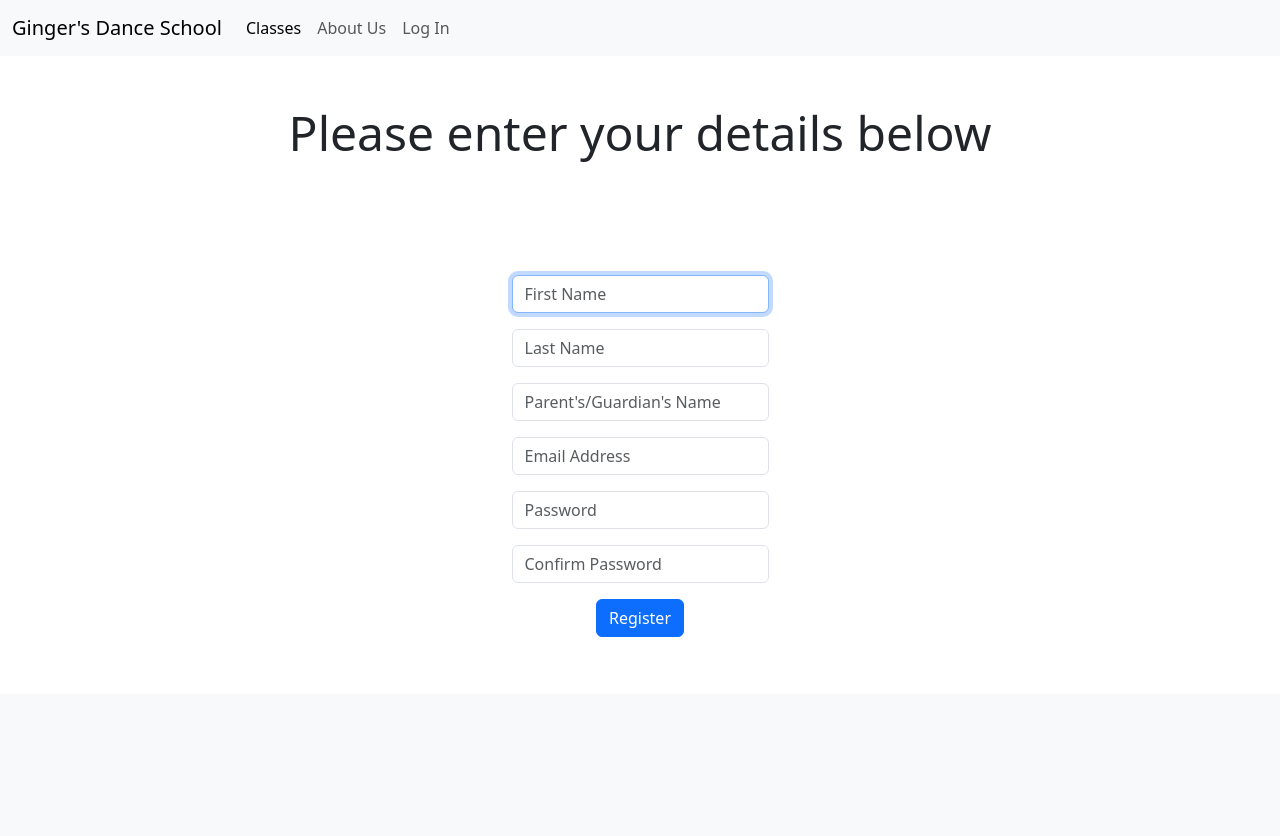
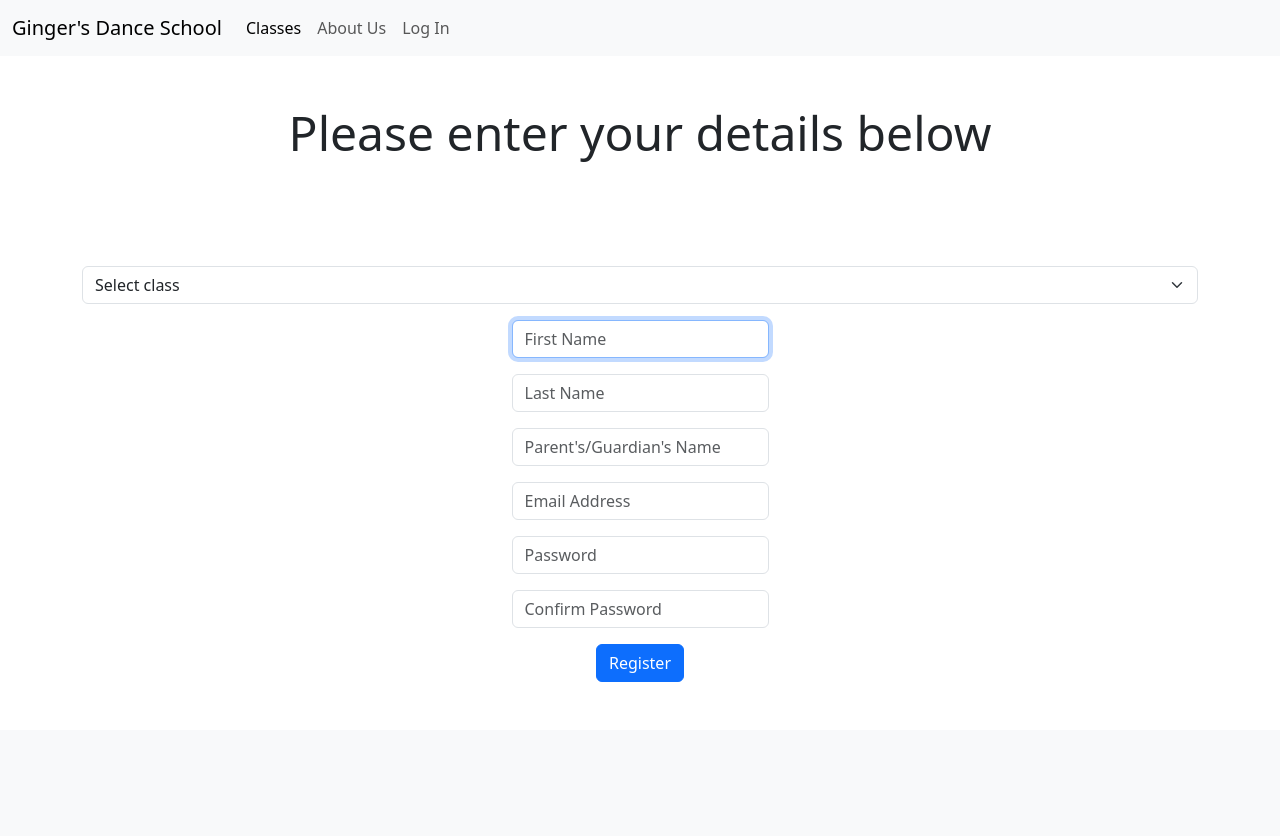
Before and after one commit to xybelle/cs50x-final, a Flask app: page /register in a window 1280 px wide. Before the commit the page ends 637 px from the top, so only its background shows below. Run offline with Flask 3, Linux system fonts and the light colour scheme; some libraries are stand-ins or nearby versions.

Commit message:
Fri, Feb 2, 2024, 4:22 AM +08:00

```diff
--- a/project/GDS/templates/register.html
+++ b/project/GDS/templates/register.html
@@ -6,6 +6,14 @@
 
 {% block main %}
     <form action="/register" method="post">
+        <div class="mb-3">
+            <select class="form-select" aria-label="Default select example" name="class">
+                <option selected disabled>Select class</option>
+                <option value="ballet">Ballet</option>
+                <option value="tap">Tap</option>
+                <option value="hiphop">Hip Hop</option>
+            </select>
+        </div>
         <div class="mb-3">
             <input class="form-control mx-auto w-auto" required autocomplete="off" autofocus name="fname" placeholder="First Name" type="text">
         </div>
```
